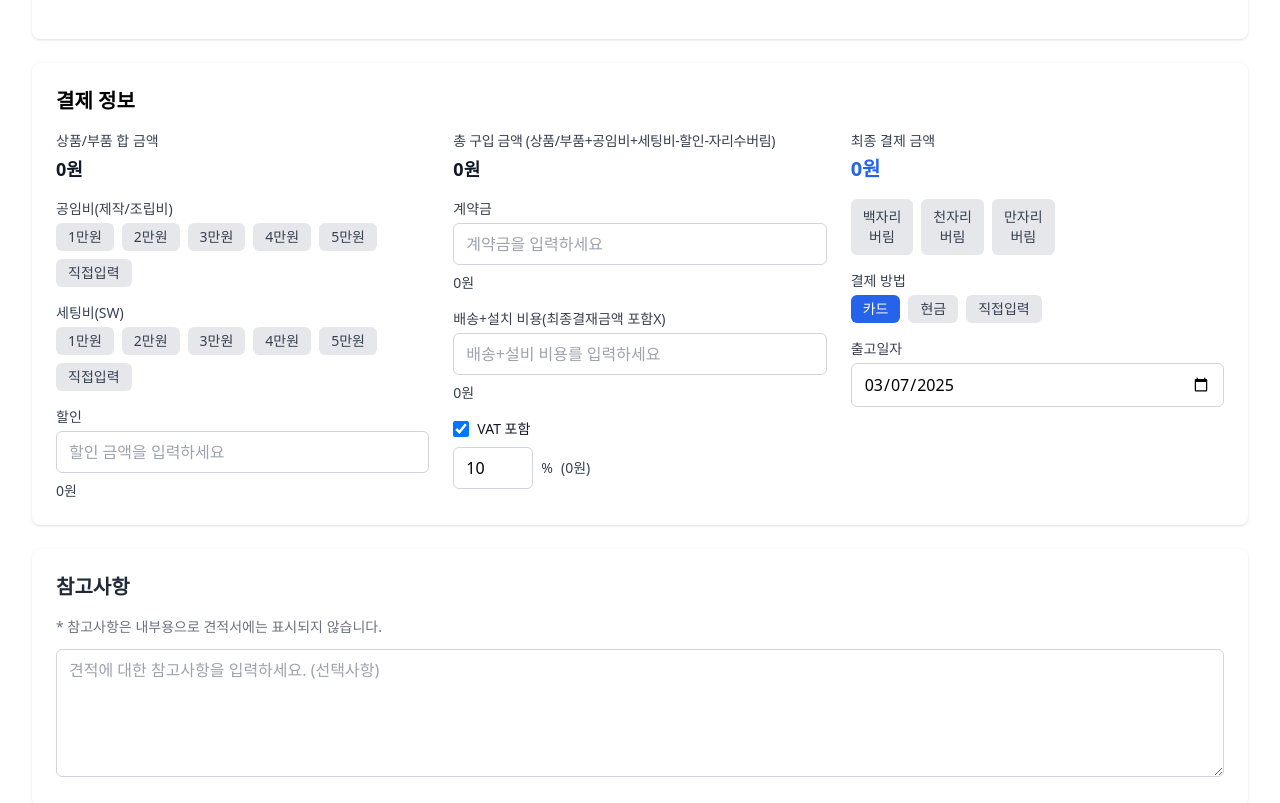
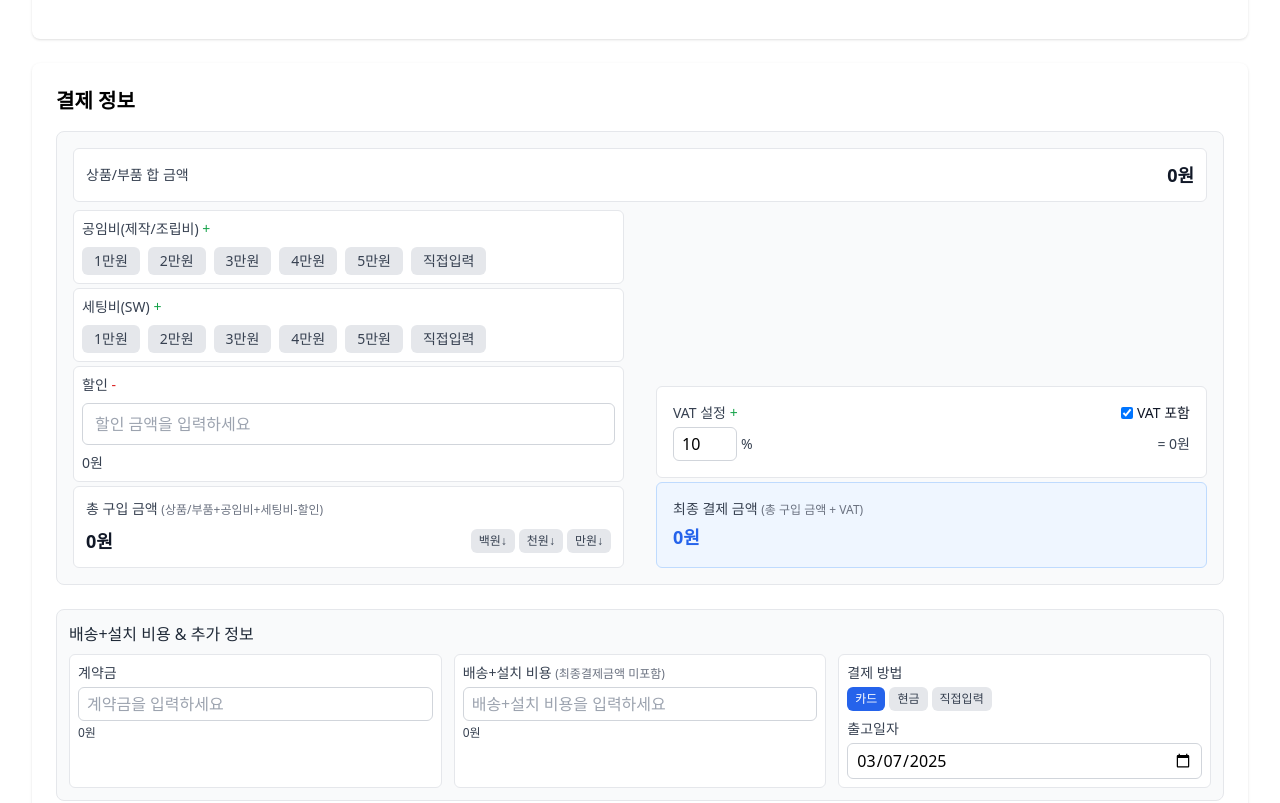
Before and after one commit to kcj980/wellcompro, a Next.js app: page /estimate in a window 1280 px wide. Shown: the part 1280-2083 px from the top of the page. Built offline with nearby package versions, Linux system fonts and the light colour scheme.

Commit message:
견적 작성패이지 결재정보 디자인수정

```diff
--- a/app/estimate/page.js
+++ b/app/estimate/page.js
@@ -2134,20 +2134,30 @@ function EstimateContent() {
           {/* 테이블 끝난 후 결제 정보 섹션 */}
           <div className="bg-white rounded-lg shadow p-6 mt-6">
             <h2 className="text-xl font-semibold mb-4">결제 정보</h2>
-            <div className="grid grid-cols-1 md:grid-cols-2 lg:grid-cols-3 gap-6">
-              {/* 금액 정보 */}
-              <div className="space-y-4">
-                <div>
-                  <label className="block text-sm font-medium text-gray-700 mb-1">
+
+            {/* 금액 계산 흐름을 명확히 보여주는 레이아웃으로 변경 */}
+            <div className="grid grid-cols-1 gap-6">
+              {/* 금액 계산 과정 섹션 */}
+
+              <div className="border border-gray-200 rounded-lg p-4 bg-gray-50">
+                <div className="flex justify-between items-center p-3 bg-white rounded-md border border-gray-200 mb-2" style={{ width: '100%' }}>
+                  <label className="text-sm font-medium text-gray-700">
                     상품/부품 합 금액
                   </label>
                   <div className="text-lg font-semibold text-gray-900">
                     {calculatedValues.productTotal.toLocaleString()}원
                   </div>
                 </div>
-                <div>
-                  <label className="block text-sm font-medium text-gray-700 mb-1">
-                    공임비(제작/조립비)
+
+
+
+                <div className="grid grid-cols-1 md:grid-cols-2 gap-x-8 gap-y-1">
+                  {/* 왼쪽 컬럼: 기본 금액 입력 */}
+                  <div className="space-y-1">
+                    {/* 공임비(제작/조립비) */}
+                    <div className="p-2 bg-white rounded-md border border-gray-200">
+                      <label className="block text-sm font-medium text-gray-700 mb-2">
+                        공임비(제작/조립비) <span className="text-green-600">+</span>
                       </label>
                       <div className="space-y-2">
                         <div className="flex flex-wrap gap-2">
@@ -2192,9 +2202,11 @@ function EstimateContent() {
                         )}
                       </div>
                     </div>
-                <div>
-                  <label className="block text-sm font-medium text-gray-700 mb-1">
-                    세팅비(SW)
+
+                    {/* 세팅비(SW) */}
+                    <div className="p-2 bg-white rounded-md border border-gray-200">
+                      <label className="block text-sm font-medium text-gray-700 mb-2">
+                        세팅비(SW) <span className="text-green-600">+</span>
                       </label>
                       <div className="space-y-2">
                         <div className="flex flex-wrap gap-2">
@@ -2239,9 +2251,11 @@ function EstimateContent() {
                         )}
                       </div>
                     </div>
-                <div>
-                  <label className="block text-sm font-medium text-gray-700 mb-1">
-                    할인
+
+                    {/* 할인 */}
+                    <div className="p-2 bg-white rounded-md border border-gray-200">
+                      <label className="block text-sm font-medium text-gray-700 mb-2">
+                        할인 <span className="text-red-600">-</span>
                       </label>
                       <div className="flex flex-col items-start gap-2">
                         <input
@@ -2257,100 +2271,19 @@ function EstimateContent() {
                         </span>
                       </div>
                     </div>
-              </div>
-
-              {/* 계약금 및 VAT 정보 */}
-              <div className="space-y-4">
-                <div>
-                  <label className="block text-sm font-medium text-gray-700 mb-1 tracking-tight">
-                    총 구입 금액 (상품/부품+공임비+세팅비-할인-자리수버림)
-                  </label>
+
+                    {/* 총 구입 금액 */}
+                    <div className="p-3 bg-white rounded-md border border-gray-200">
+                      <label className="block text-sm font-medium text-gray-700 mb-2">
+                        총 구입 금액 <span className="text-xs text-gray-500">(상품/부품+공임비+세팅비-할인)</span>
+                      </label>
+                      <div className="flex justify-between items-center">
                         <div className="text-lg font-semibold text-gray-900">
                           {calculatedValues.totalPurchase.toLocaleString()}원
                         </div>
-                </div>
-                <div>
-                  <label className="block text-sm font-medium text-gray-700 mb-1">
-                    계약금
-                  </label>
-                  <div className="flex flex-col items-start gap-2">
-                    <input
-                      type="text"
-                      name="deposit"
-                      value={paymentInfo.deposit ? paymentInfo.deposit.toLocaleString() : ''}
-                      onChange={handlePaymentInfoChange}
-                      className="w-full border border-gray-300 rounded-md px-3 py-2 focus:outline-none focus:ring-2 focus:ring-blue-500"
-                      placeholder="계약금을 입력하세요"
-                    />
-                    <span className="text-sm text-gray-700 whitespace-nowrap">
-                      {numberToKorean(paymentInfo.deposit || 0)}
-                    </span>
-                  </div>
-                </div>
-
-
-                <div>
-                  <label className="block text-sm font-medium text-gray-700 mb-1">
-                    배송+설치 비용(최종결재금액 포함X)
-                  </label>
-                  <div className="flex flex-col items-start gap-2">
-                    <input
-                      type="text"
-                      name="shippingCost"
-                      value={paymentInfo.shippingCost ? paymentInfo.shippingCost.toLocaleString() : ''}
-                      onChange={handlePaymentInfoChange}
-                      className="w-full border border-gray-300 rounded-md px-3 py-2 focus:outline-none focus:ring-2 focus:ring-blue-500"
-                      placeholder="배송+설비 비용를 입력하세요"
-                    />
-                    <span className="text-sm text-gray-700 whitespace-nowrap">
-                      {numberToKorean(paymentInfo.shippingCost || 0)}
-                    </span>
-                  </div>
-                </div>
-                <div className="space-y-2">
-                  <div className="flex items-center">
-                    <input
-                      type="checkbox"
-                      name="includeVat"
-                      checked={paymentInfo.includeVat}
-                      onChange={handlePaymentInfoChange}
-                      className="h-4 w-4 text-blue-600 focus:ring-blue-500 border-gray-300 rounded"
-                    />
-                    <label className="ml-2 block text-sm text-gray-900">
-                      VAT 포함
-                    </label>
-                  </div>
-                  {paymentInfo.includeVat && (
-                    <div className="flex items-center gap-2">
-                      <input
-                        type="number"
-                        name="vatRate"
-                        value={paymentInfo.vatRate}
-                        onChange={handlePaymentInfoChange}
-                        className="w-20 border border-gray-300 rounded-md px-3 py-2 focus:outline-none focus:ring-2 focus:ring-blue-500"
-                        min="0"
-                        max="100"
-                      />
-                      <span className="text-sm text-gray-700">%</span>
-                      <span className="text-sm text-gray-700">
-                        ({calculatedValues.vatAmount.toLocaleString()}원)
-                      </span>
-                    </div>
-                  )}
-                </div>
-              </div>
-
-              {/* 최종 결제 금액 및 버림 옵션 */}
-              <div className="space-y-4">
-                <div>
-                  <label className="block text-sm font-medium text-gray-700 mb-1">
-                    최종 결제 금액
-                  </label>
-                  <div className="text-xl font-bold text-blue-600">
-                    {calculatedValues.finalPayment.toLocaleString()}원
-                  </div>
-                </div>
-                <div className="flex gap-2">
+
+                        {/* 버림 옵션 버튼 그룹 */}
+                        <div className="flex gap-1">
                           <button
                             type="button"
                             onClick={() => {
@@ -2373,13 +2306,14 @@ function EstimateContent() {
                                 handleAddServiceItem(`끝자리버림 -${discardedAmount}원`, 1);
                               }
                             }}
-                    className={`px-3 py-2 rounded-md text-sm ${
+                            className={`px-2 py-1 rounded-md text-xs ${
                               paymentInfo.roundingType === '100down'
                                 ? 'bg-blue-600 text-white'
                                 : 'bg-gray-200 text-gray-700 hover:bg-gray-300'
                             }`}
-                  >
-                    백자리<br />버림
+                            title="백자리 버림"
+                          >
+                            백원↓
                           </button>
                           <button
                             type="button"
@@ -2403,13 +2337,14 @@ function EstimateContent() {
                                 handleAddServiceItem(`끝자리버림 -${discardedAmount}원`, 1);
                               }
                             }}
-                    className={`px-3 py-2 rounded-md text-sm ${
+                            className={`px-2 py-1 rounded-md text-xs ${
                               paymentInfo.roundingType === '1000down'
                                 ? 'bg-blue-600 text-white'
                                 : 'bg-gray-200 text-gray-700 hover:bg-gray-300'
                             }`}
-                  >
-                    천자리<br/>버림
+                            title="천자리 버림"
+                          >
+                            천원↓
                           </button>
                           <button
                             type="button"
@@ -2433,34 +2368,153 @@ function EstimateContent() {
                                 handleAddServiceItem(`끝자리버림 -${discardedAmount}원`, 1);
                               }
                             }}
-                    className={`px-3 py-2 rounded-md text-sm ${
+                            className={`px-2 py-1 rounded-md text-xs ${
                               paymentInfo.roundingType === '10000down'
                                 ? 'bg-blue-600 text-white'
                                 : 'bg-gray-200 text-gray-700 hover:bg-gray-300'
                             }`}
-                  >
-                    만자리<br/>버림
+                            title="만자리 버림"
+                          >
+                            만원↓
                           </button>
                           {paymentInfo.roundingType && (
                             <button
                               type="button"
                               onClick={() => setPaymentInfo(prev => ({ ...prev, roundingType: '' }))}
-                      className="px-3 py-2 rounded-md text-sm bg-gray-200 text-gray-700 hover:bg-gray-300"
-                    >
-                      버림 취소
+                              className="px-2 py-1 rounded-md text-xs bg-gray-200 text-gray-700 hover:bg-gray-300"
+                              title="버림 취소"
+                            >
+                              취소
                             </button>
                           )}
                         </div>
+                      </div>
+                      {paymentInfo.roundingType && (
+                        <div className="mt-2 text-xs text-gray-500">
+                          {paymentInfo.roundingType === '100down' && '백원 단위 버림 적용됨'}
+                          {paymentInfo.roundingType === '1000down' && '천원 단위 버림 적용됨'}
+                          {paymentInfo.roundingType === '10000down' && '만원 단위 버림 적용됨'}
+                        </div>
+                      )}
+                    </div>
+                  </div>
+
+                  {/* 오른쪽 컬럼: 계산 결과 및 옵션 */}
+                  <div className="flex flex-col-reverse">
+                    {/* 최종 결제 금액 */}
+                    <div className="p-4 bg-blue-50 rounded-md border border-blue-200 mt-1">
+                      <label className="block text-sm font-medium text-gray-700 mb-1">
+                        최종 결제 금액 <span className="text-xs text-gray-500">(총 구입 금액 + VAT)</span>
+                      </label>
+                      <div className="text-lg font-bold text-blue-600">
+                        {calculatedValues.finalPayment.toLocaleString()}원
+                      </div>
+                    </div>
+
+                    {/* VAT 설정 */}
+                    <div className="p-4 bg-white rounded-md border border-gray-200">
+                      <div className="flex items-center justify-between mb-1">
+                        <label className="block text-sm font-medium text-gray-700">
+                          VAT 설정 <span className="text-green-600">+</span>
+                        </label>
+                        <div className="flex items-center">
+                          <input
+                            type="checkbox"
+                            name="includeVat"
+                            checked={paymentInfo.includeVat}
+                            onChange={handlePaymentInfoChange}
+                            className="h-3 w-3 text-blue-600 focus:ring-blue-500 border-gray-300 rounded"
+                          />
+                          <label className="ml-1 block text-sm text-gray-900">
+                            VAT 포함
+                          </label>
+                        </div>
+                      </div>
+                      {paymentInfo.includeVat && (
+                        <div className="flex items-center gap-1 mt-1">
+                          <div className="flex items-center flex-1">
+                            <input
+                              type="number"
+                              name="vatRate"
+                              value={paymentInfo.vatRate}
+                              onChange={handlePaymentInfoChange}
+                              className="w-16 border border-gray-300 rounded-md px-2 py-1 focus:outline-none focus:ring-1 focus:ring-blue-500"
+                              min="0"
+                              max="100"
+                            />
+                            <span className="text-sm text-gray-700 ml-1">%</span>
+                          </div>
+                          <div className="text-sm text-gray-700 font-medium">
+                            = {calculatedValues.vatAmount.toLocaleString()}원
+                          </div>
+                        </div>
+                      )}
+                    </div>
+
+
+
+                  </div>
+                </div>
+              </div>
+
+              {/* 추가 결제 정보 섹션 */}
+              <div className="border border-gray-200 rounded-lg p-3 bg-gray-50">
+                <h3 className="text-base font-medium text-gray-800 mb-2">배송+설치 비용 & 추가 정보</h3>
+
+                <div className="grid grid-cols-1 md:grid-cols-3 gap-3">
+                  {/* 계약금 */}
+                  <div className="p-2 bg-white rounded-md border border-gray-200">
+                    <label className="block text-sm font-medium text-gray-700 mb-1">
+                      계약금
+                    </label>
+                    <div className="flex flex-col items-start gap-1">
+                      <input
+                        type="text"
+                        name="deposit"
+                        value={paymentInfo.deposit ? paymentInfo.deposit.toLocaleString() : ''}
+                        onChange={handlePaymentInfoChange}
+                        className="w-full border border-gray-300 rounded-md px-2 py-1 focus:outline-none focus:ring-1 focus:ring-blue-500"
+                        placeholder="계약금을 입력하세요"
+                      />
+                      <span className="text-xs text-gray-700 whitespace-nowrap">
+                        {numberToKorean(paymentInfo.deposit || 0)}
+                      </span>
+                    </div>
+                  </div>
+
+                  {/* 배송+설치 비용 */}
+                  <div className="p-2 bg-white rounded-md border border-gray-200">
+                    <label className="block text-sm font-medium text-gray-700 mb-1">
+                      배송+설치 비용 <span className="text-xs text-gray-500">(최종결제금액 미포함)</span>
+                    </label>
+                    <div className="flex flex-col items-start gap-1">
+                      <input
+                        type="text"
+                        name="shippingCost"
+                        value={paymentInfo.shippingCost ? paymentInfo.shippingCost.toLocaleString() : ''}
+                        onChange={handlePaymentInfoChange}
+                        className="w-full border border-gray-300 rounded-md px-2 py-1 focus:outline-none focus:ring-1 focus:ring-blue-500"
+                        placeholder="배송+설치 비용을 입력하세요"
+                      />
+                      <span className="text-xs text-gray-700 whitespace-nowrap">
+                        {numberToKorean(paymentInfo.shippingCost || 0)}
+                      </span>
+                    </div>
+                  </div>
+
+                  {/* 결제 방법 및 출고일자 */}
+                  <div className="p-2 bg-white rounded-md border border-gray-200">
+                    <div className="space-y-2">
+                      {/* 결제 방법 */}
                       <div>
                         <label className="block text-sm font-medium text-gray-700 mb-1">
                           결제 방법
                         </label>
-                  <div className="space-y-2">
-                    <div className="flex flex-wrap gap-2">
+                        <div className="flex flex-wrap gap-1">
                           <button
                             type="button"
                             onClick={() => handlePaymentMethodSelect('카드')}
-                        className={`px-3 py-1 rounded-md text-sm ${
+                            className={`px-2 py-1 rounded-md text-xs ${
                               paymentInfo.paymentMethod === '카드' && !isCustomPaymentMethod
                                 ? 'bg-blue-600 text-white'
                                 : 'bg-gray-200 text-gray-700 hover:bg-gray-300'
@@ -2471,7 +2525,7 @@ function EstimateContent() {
                           <button
                             type="button"
                             onClick={() => handlePaymentMethodSelect('현금')}
-                        className={`px-3 py-1 rounded-md text-sm ${
+                            className={`px-2 py-1 rounded-md text-xs ${
                               paymentInfo.paymentMethod === '현금' && !isCustomPaymentMethod
                                 ? 'bg-blue-600 text-white'
                                 : 'bg-gray-200 text-gray-700 hover:bg-gray-300'
@@ -2482,7 +2536,7 @@ function EstimateContent() {
                           <button
                             type="button"
                             onClick={() => handlePaymentMethodSelect('custom')}
-                        className={`px-3 py-1 rounded-md text-sm ${
+                            className={`px-2 py-1 rounded-md text-xs ${
                               isCustomPaymentMethod
                                 ? 'bg-blue-600 text-white'
                                 : 'bg-gray-200 text-gray-700 hover:bg-gray-300'
@@ -2497,33 +2551,31 @@ function EstimateContent() {
                             name="paymentMethod"
                             value={paymentInfo.paymentMethod}
                             onChange={handlePaymentInfoChange}
-                        className="w-full border border-gray-300 rounded-md px-3 py-2 focus:outline-none focus:ring-2 focus:ring-blue-500"
+                            className="w-full mt-1 border border-gray-300 rounded-md px-2 py-1 focus:outline-none focus:ring-1 focus:ring-blue-500"
                             placeholder="결제 방법을 입력하세요"
                           />
                         )}
                       </div>
-                </div>
-
-                {/* 출고일자 입력 필드 */}
+
+                      {/* 출고일자 */}
                       <div>
                         <label className="block text-sm font-medium text-gray-700 mb-1">
                           출고일자
                         </label>
-                  <div className="flex flex-col items-start gap-2">
                         <input
                           type="date"
                           name="releaseDate"
                           value={paymentInfo.releaseDate}
                           onChange={handlePaymentInfoChange}
-                      className="w-full border border-gray-300 rounded-md px-3 py-2 focus:outline-none focus:ring-2 focus:ring-blue-500"
-                    />
-                  </div>
-                </div>
-
-              </div>
-            </div>
-          </div>
-
+                          className="w-full border border-gray-300 rounded-md px-2 py-1 focus:outline-none focus:ring-1 focus:ring-blue-500"
+                        />
+                      </div>
+                    </div>
+                  </div>
+                </div>
+              </div>
+            </div>
+          </div>
 
           {/* 참고사항 섹션 */}
           <div className="mt-6 bg-white shadow rounded-lg p-6">
```
Lines whose indentation alone changed are shown as unchanged.
